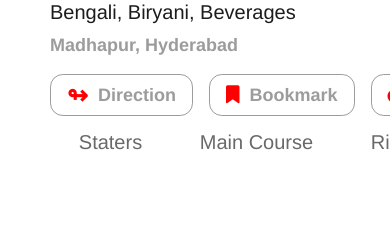
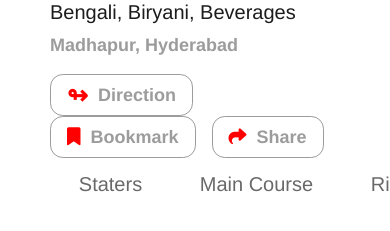
Before and after one commit to sanathanrao/dynamicsorshe, a plain HTML site: page index.html in a window 390 px wide. Shown: the part 253-484 px from the top of the page. Drawn offline with Linux system fonts and the light colour scheme.

Commit message:
first commit

```diff
--- a/style.css
+++ b/style.css
@@ -97,4 +97,7 @@ body{
     .cater{
         padding: 0;
     }
+    .albuon{
+        flex-wrap: wrap;
+    }
 }
```
